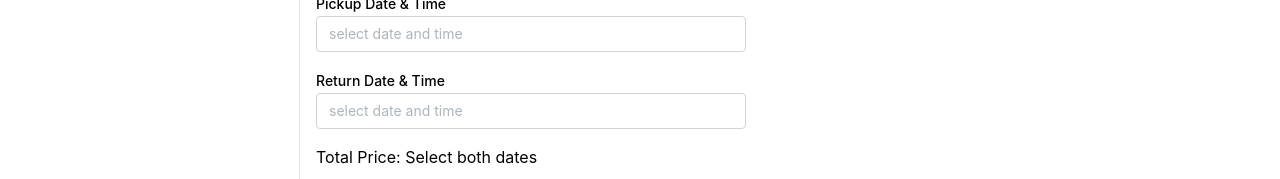
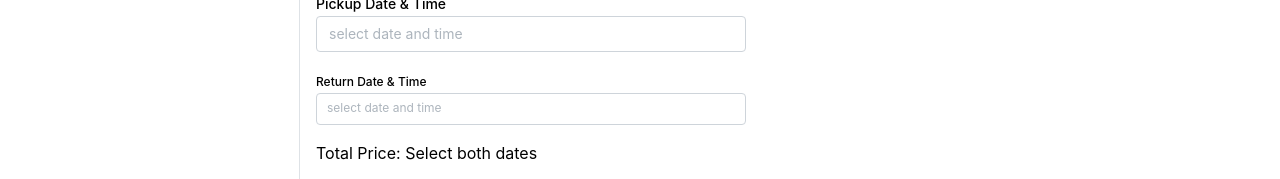
Before and after one commit to chunchuakhil/dragon-bike, a Next.js app: page /details in a window 1280 px wide. Shown: the part 552-731 px from the top of the page. Built offline with nearby package versions, Linux system fonts and the light colour scheme; no server answers; sample sign-in values are in the browser's storage.

Commit message:
merge conflicts

```diff
--- a/src/components/BookBike.tsx
+++ b/src/components/BookBike.tsx
@@ -94,7 +94,7 @@ const BookBike: React.FC<BookBikeCard> = ({
         />
         <DateTimePicker
           dropdownType="modal"
-          size="sm"
+          size="xs"
           value={returnDate}
           onChange={onReturnDateChange}
           label="Return Date & Time"
```
